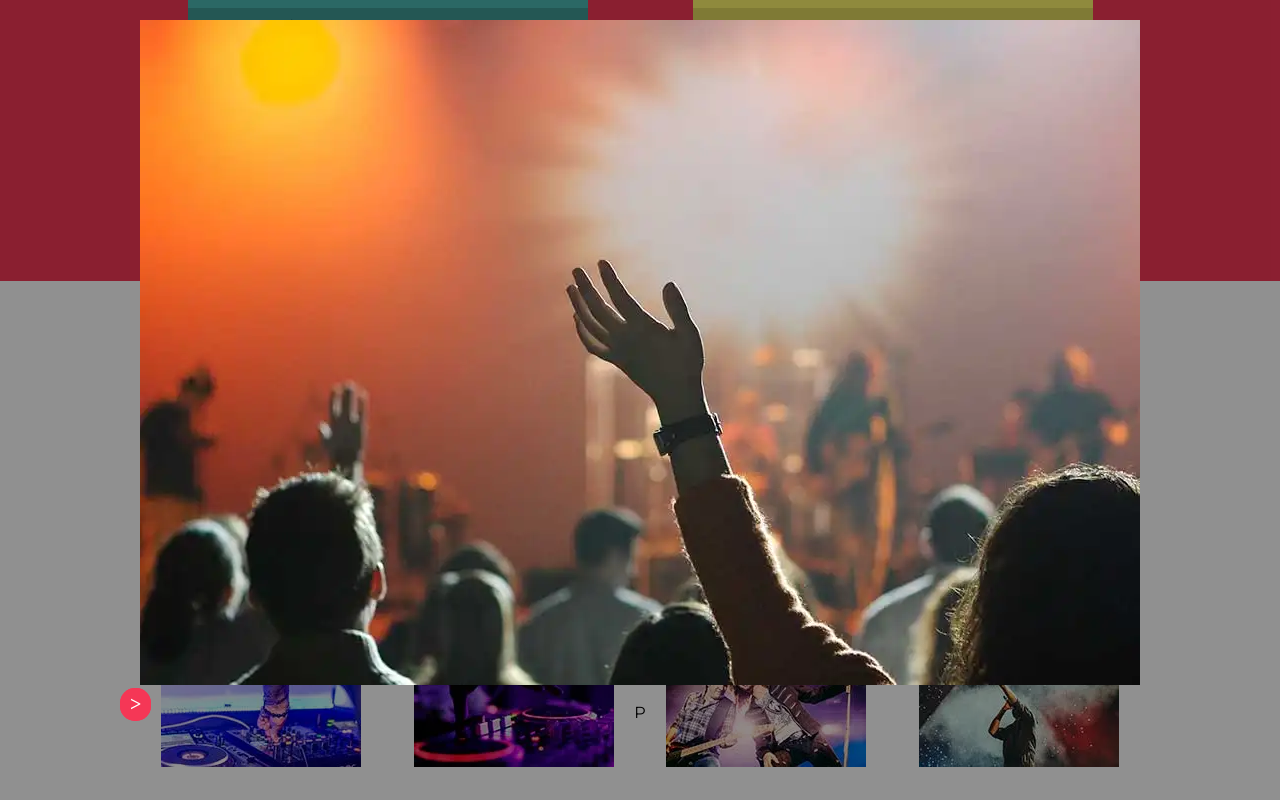
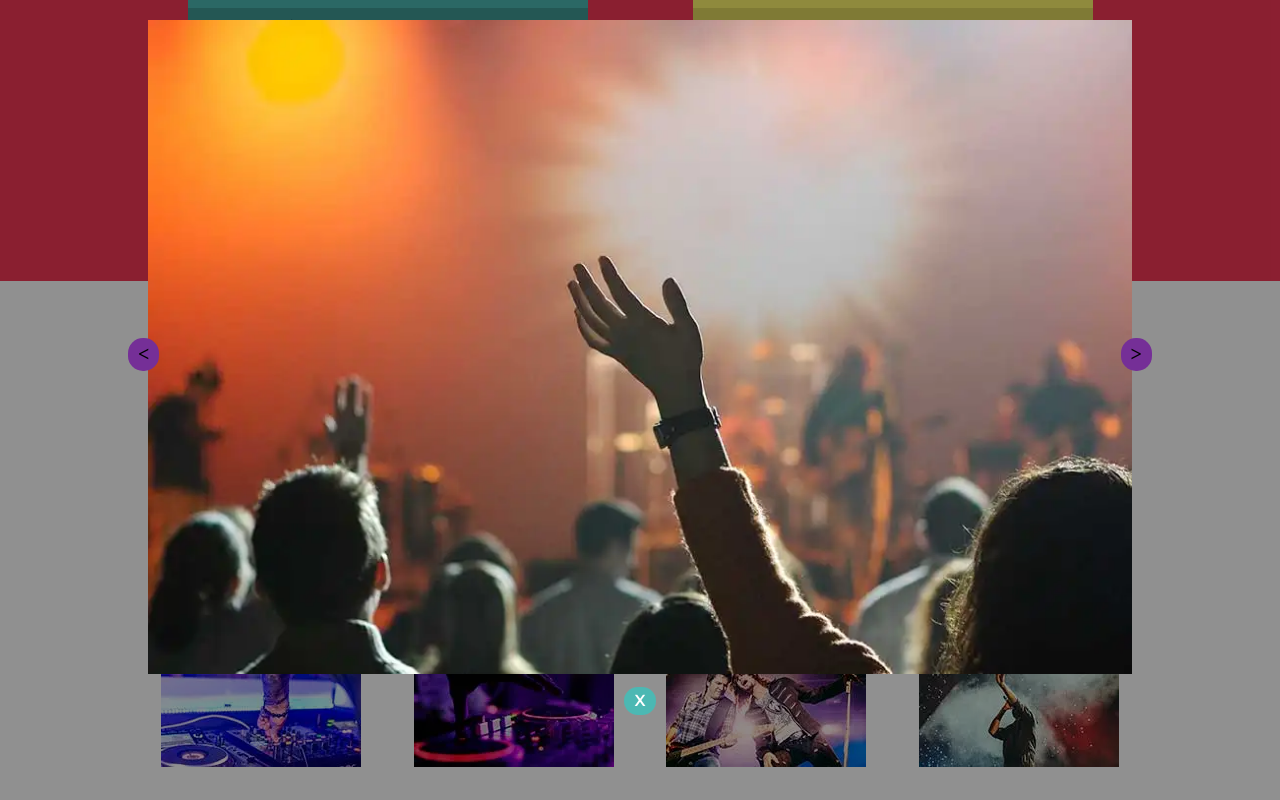
Before and after one commit to Dandy182/musicfest, a website: page index.html in a window 1280 px wide. Both pictures are taken after a click on the element 261 px from the left and 1857 px from the top of the page. Shown: the part 1385-2185 px from the top of the page. Drawn offline with Linux system fonts and the light colour scheme; files that its build step writes are made by us from their sources.

Commit message:
avance galeria

```diff
--- a/src/js/index.js
+++ b/src/js/index.js
@@ -36,7 +36,7 @@ function crearGaleria(){
 
 
 
-
+//overlay con la imagen
 function mostrarImagen(id){
 
     const img = document.createElement('div')
@@ -52,12 +52,11 @@ function mostrarImagen(id){
 
     const cerrar = document.createElement('P')
     cerrar.classList.add('btnClose')
-    cerrar.innerText = 'P'
+    cerrar.innerText = 'X';
 
-
-
-
-
+    cerrar.addEventListener('click', ()=>{
+        overlay.remove()
+    })
 
     const body = document.querySelector('body')
     const overlay = document.createElement('div')
--- a/src/scss/layout/_galeria.scss
+++ b/src/scss/layout/_galeria.scss
@@ -21,32 +21,62 @@
     left:0;
     z-index: 1;
     width:100%;
-    height: 100vh;
+    height: 100%;
     background-color: rgba(0, 0, 0, 0.436);
-    display: grid;
-    grid-template-rows: repeat(5, 1fr);
-    justify-content: center;
-    place-items: center;
+    display: flex;
+    flex-direction: column;
     align-items: center;
-    .lateral-btn{
-        position: absolute;
-        color: v.$blanco;
-        background-color: v.$rosa;
-        font-weight: 600;
-        font-size: 2rem;
-        padding: .5rem 1rem;
-        border-radius: 15px;
+    gap:1rem;
+    .imgContent{
+        position: relative;
+        max-width: 80%;
+        .right{
+            right: 0;
+        }
 
+        .left{
+            left:0
+        }
+        .lateral-btn{
+            display: block;
+            position: absolute;
+            top:50%;
+            font-weight: 600;
+            font-size: 2rem;
+            padding: .5rem 1rem;
+            border-radius: 15px;
+            background-color: v.$morado;
+            transition: all .4s ease;
+            cursor: pointer;
+            &:hover{
+                color: v.$blanco;
+                background-color: v.$rosa;
+                transform: scale(.8);
+            }
+        }
     }
-    .img-close{
-        position: relative;
+    .btnClose{
         background-color: v.$verde;
         color:v.$blanco;
+        font-weight: 600;
         display: block;
+        padding:.5rem 1rem;
+        border-radius: 15px;
+        transition: all .4s ease;
+        margin: 0;
+        &:hover{
+            cursor: pointer;
+            color: v.$blanco;
+            background-color: v.$rosa;
+            transform: scale(.8);
+        }
+
+
     }
     picture{
         display: block;
-        max-width: 100hv;
         padding: v.$spaced v.$spaced 0 v.$spaced ;
     }
+
+
 }
```
Also changed, not shown: build/css/app.css, build/css/layout/index.css, build/js/index.js, 2 other files.
